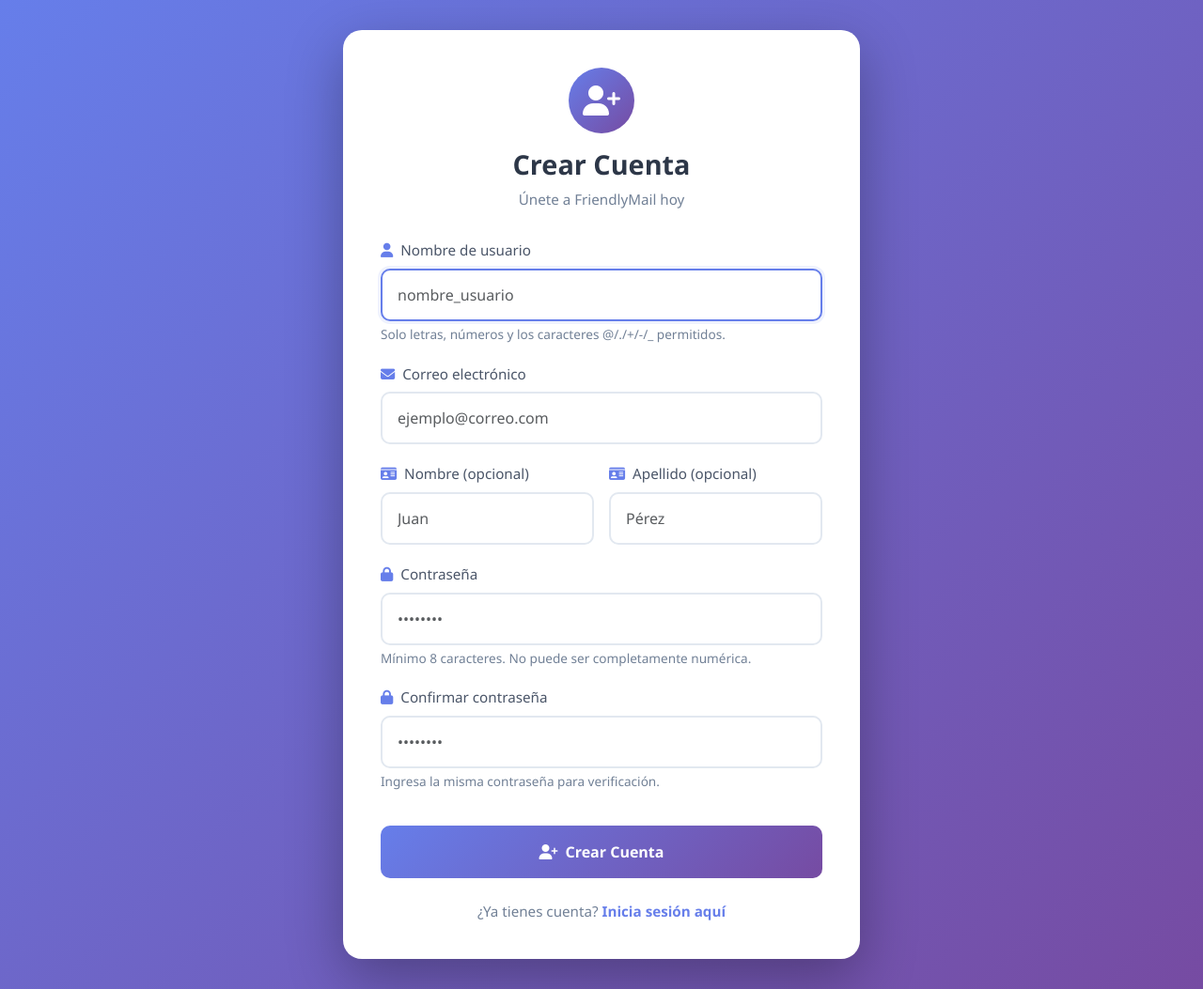
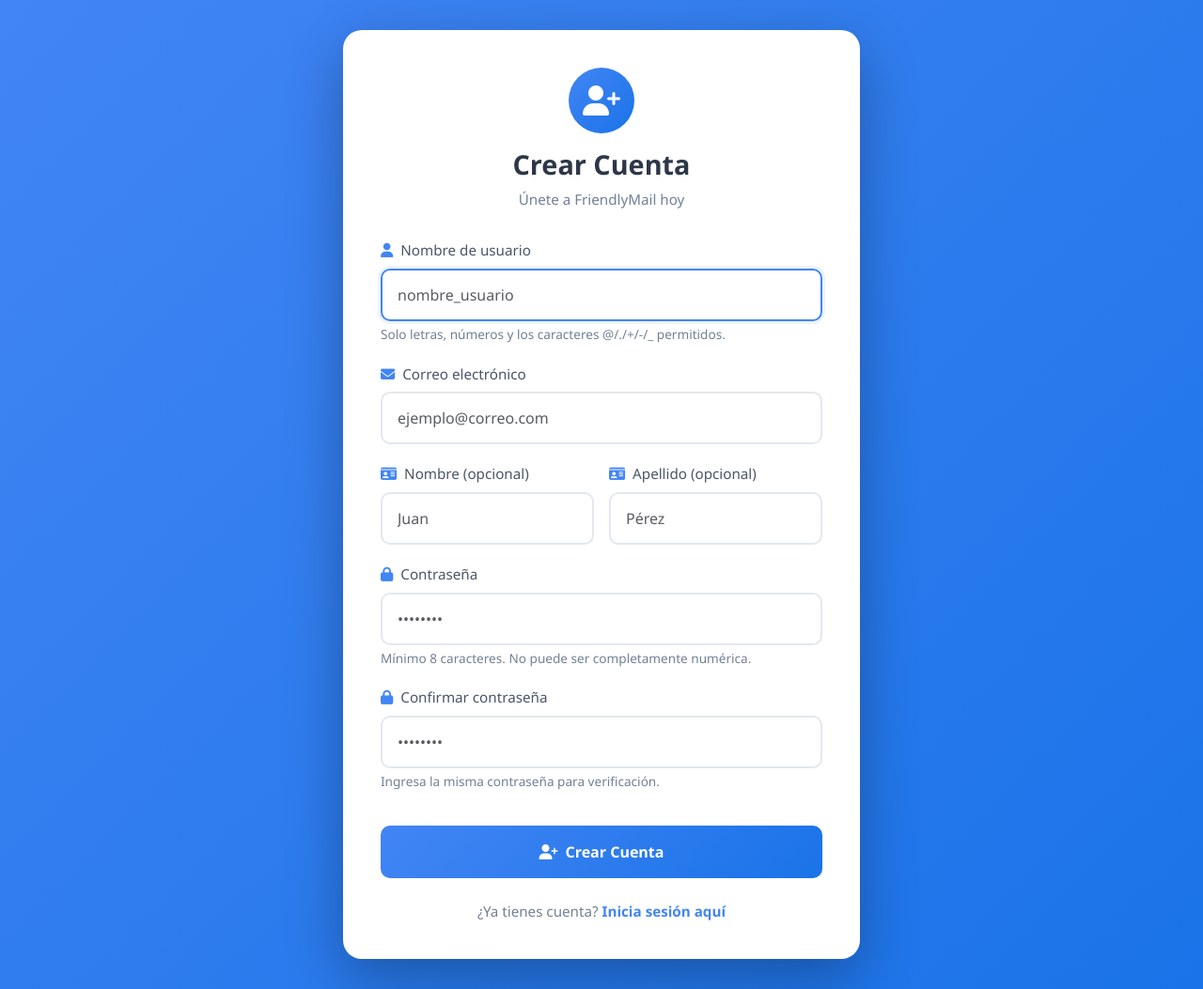
Before and after one commit to nicolas61v/friendlymail, a Django app: page /register/ in a window 1280 px wide. Shown: the whole page at 94% size. Run offline with Django 4.2, Linux system fonts and the light colour scheme.

Commit message:
Fix register colors and prevent duplicate scheduler initialization
Changes made:
1. Updated register.html colors from purple to blue
   - Changed background gradient from #667eea/#764ba2 to #4285f4/#1a73e8
   - Updated all accent colors to match login page
   - Updated button colors, icons, and links
   - Now has consistent blue theme across login and register

2. Fixed duplicate scheduler initialization on file reload
   - Added global flag to prevent multiple scheduler starts
   - Check RUN_MAIN environment variable to detect reloader process
   - Scheduler now only initializes once even when Django reloads
   - Removes duplicate "Scheduler started" messages in console

Files modified:
- templates/gmail_app/register.html
- gmail_app/apps.py

Now when running 'python manage.py runserver':
✓ Register page has blue colors matching login
✓ No duplicate scheduler initialization
✓ No duplicate "Scheduler started" messages

🤖 Generated with Claude Code

Co-Authored-By: Claude <noreply@anthropic.com>

```diff
--- a/templates/gmail_app/register.html
+++ b/templates/gmail_app/register.html
@@ -20,7 +20,7 @@
 
         body {
             font-family: 'Segoe UI', Tahoma, Geneva, Verdana, sans-serif;
-            background: linear-gradient(135deg, #667eea 0%, #764ba2 100%);
+            background: linear-gradient(135deg, #4285f4 0%, #1a73e8 100%);
             min-height: 100vh;
             display: flex;
             align-items: center;
@@ -57,7 +57,7 @@
         .logo-icon {
             width: 70px;
             height: 70px;
-            background: linear-gradient(135deg, #667eea 0%, #764ba2 100%);
+            background: linear-gradient(135deg, #4285f4 0%, #1a73e8 100%);
             border-radius: 50%;
             display: flex;
             align-items: center;
@@ -96,7 +96,7 @@
 
         .form-label i {
             margin-right: 0.5rem;
-            color: #667eea;
+            color: #4285f4;
         }
 
         .form-control {
@@ -110,8 +110,8 @@
 
         .form-control:focus {
             outline: none;
-            border-color: #667eea;
-            box-shadow: 0 0 0 3px rgba(102, 126, 234, 0.1);
+            border-color: #4285f4;
+            box-shadow: 0 0 0 3px rgba(66, 133, 244, 0.1);
         }
 
         .form-text {
@@ -124,7 +124,7 @@
         .btn-register {
             width: 100%;
             padding: 1rem;
-            background: linear-gradient(135deg, #667eea 0%, #764ba2 100%);
+            background: linear-gradient(135deg, #4285f4 0%, #1a73e8 100%);
             color: white;
             border: none;
             border-radius: 10px;
@@ -137,7 +137,7 @@
 
         .btn-register:hover {
             transform: translateY(-2px);
-            box-shadow: 0 10px 25px rgba(102, 126, 234, 0.4);
+            box-shadow: 0 10px 25px rgba(66, 133, 244, 0.4);
         }
 
         .btn-register:active {
@@ -152,14 +152,14 @@
         }
 
         .login-link a {
-            color: #667eea;
+            color: #4285f4;
             text-decoration: none;
             font-weight: 600;
             transition: color 0.3s ease;
         }
 
         .login-link a:hover {
-            color: #764ba2;
+            color: #1a73e8;
             text-decoration: underline;
         }
 
```
Also changed, not shown: gmail_app/apps.py (+18 -0 lines).
